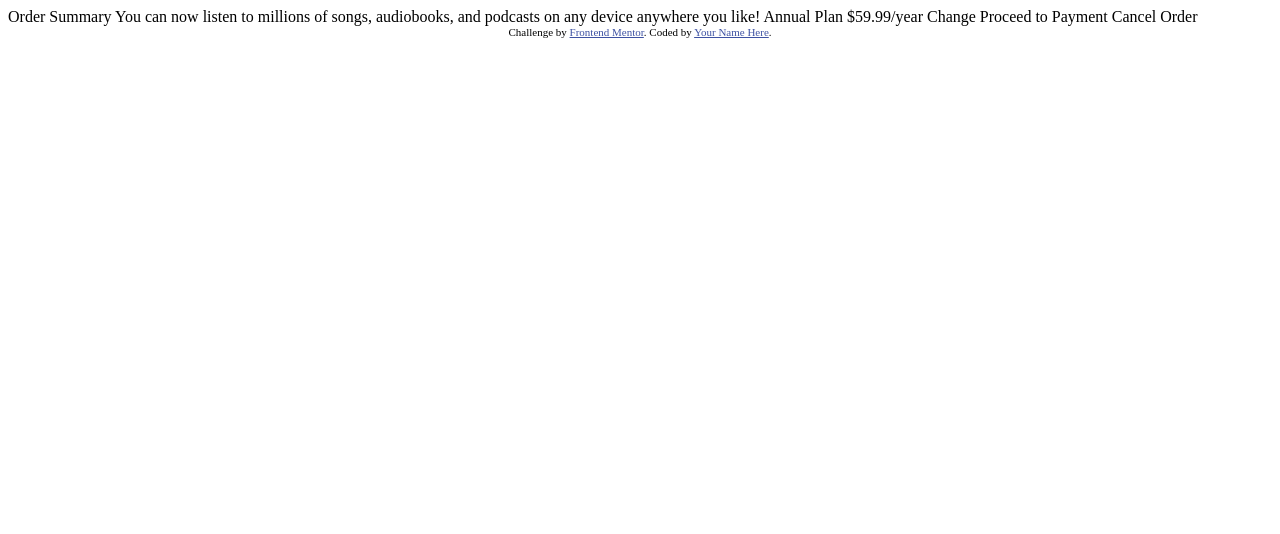
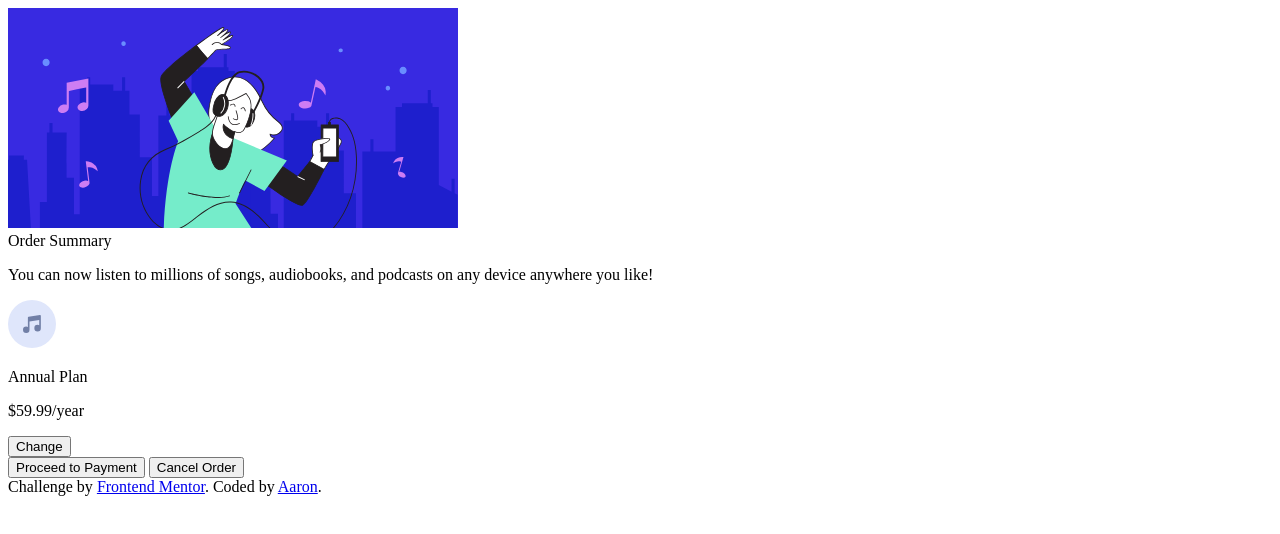
Before and after one commit to ag7621/fem-order-summary, a plain HTML site: page index.html in a window 1280 px wide. Drawn offline with Linux system fonts and the light colour scheme.

Commit message:
Update index.html, create style.css
updated html, added variables,

```diff
--- a/index.html
+++ b/index.html
@@ -2,36 +2,37 @@
 <html lang="en">
 <head>
   <meta charset="UTF-8">
-  <meta name="viewport" content="width=device-width, initial-scale=1.0"> <!-- displays site properly based on user's device -->
-
-  <link rel="icon" type="image/png" sizes="32x32" href="./images/favicon-32x32.png">
-
+  <meta http-equiv="X-UA-Compatible" content="IE=edge">
+  <meta name="viewport" content="width=device-width, initial-scale=1.0">
   <title>Frontend Mentor | Order summary card</title>
-
-  <!-- Feel free to remove these styles or customise in your own stylesheet 👍 -->
-  <style>
-    .attribution { font-size: 11px; text-align: center; }
-    .attribution a { color: hsl(228, 45%, 44%); }
-  </style>
+  <link rel="shortcut icon" href="images/favicon-32x32.png" type="image/x-icon">
+  <link rel="preconnect" href="https://fonts.googleapis.com">
+  <link rel="preconnect" href="https://fonts.gstatic.com" crossorigin>
+  <link href="https://fonts.googleapis.com/css2?family=Red+Hat+Display:wght@500;700;900&display=swap" rel="stylesheet">
 </head>
 <body>
-
-  Order Summary
-
-  You can now listen to millions of songs, audiobooks, and podcasts on any
-  device anywhere you like!
-
-  Annual Plan
-  $59.99/year
-
-  Change
-
-  Proceed to Payment
-  Cancel Order
-
-  <div class="attribution">
-    Challenge by <a href="https://www.frontendmentor.io?ref=challenge" target="_blank">Frontend Mentor</a>.
-    Coded by <a href="#">Your Name Here</a>.
-  </div>
+  <main>
+    <article class="card">
+      <img src="images/illustration-hero.svg" alt="">
+      <div class="card__content">
+        <div class="card__title">Order Summary</div>
+        <p>You can now listen to millions of songs, audiobooks, and podcasts on any device anywhere you like!</p>
+        <div class="plan">
+          <div>
+            <img src="images/icon-music.svg" alt="">
+          </div>
+          <p>Annual Plan</p>
+          <p>$59.99/year</p>
+          <button>Change</button>
+        </div>
+        <button>Proceed to Payment</button>
+        <button>Cancel Order</button>
+      </div>
+    </article>
+  </main>
+  <footer>
+        Challenge by <a href="https://www.frontendmentor.io?ref=challenge" target="_blank">Frontend Mentor</a>.
+    Coded by <a href="https://github.com/ag7621">Aaron</a>.
+  </footer>
 </body>
 </html>
--- /dev/null
+++ b/style.css
@@ -0,0 +1,94 @@
+:root {
+    /* colors */
+    --clr-blue-200: hsl(225, 100%, 94%);
+    --clr-blue-400: hsl(245, 75%, 52%);
+
+    --clr-blue-100: hsl(225, 100%, 98%);
+    --clr-blue-500: hsl(224, 23%, 55%);
+    --clr-blue-800: hsl(223, 47%, 23%);
+
+    --clr-white-100: hsl(0, 0%, 100%);
+
+    /* components */
+    --clr-body-bg: var(--clr-blue-200);
+    --clr-card-bg: var(--clr-white-100);
+    --clr-card-accent: var(--clr-blue-100);
+    --clr-card-btn: var(--clr-blue-400);
+
+    --clr-text-primary: var(--clr-blue-500);
+    --clr-heading-primary: var(--clr-blue-800);
+
+    /* font size */
+    --fs-400: 1rem;
+
+    /* font weight */
+    --fw-regular: 500;
+    --fw-semi-bold: 700;
+    --fw-bold: 900;
+
+}
+
+/*
+  Josh's Custom CSS Reset
+  https://www.joshwcomeau.com/css/custom-css-reset/
+*/
+*,
+*::before,
+*::after {
+    box-sizing: border-box;
+}
+
+* {
+    margin: 0;
+}
+
+html,
+body {
+    height: 100%;
+}
+
+body {
+    line-height: 1.5;
+    -webkit-font-smoothing: antialiased;
+}
+
+img,
+picture,
+video,
+canvas,
+svg {
+    display: block;
+    max-width: 100%;
+}
+
+input,
+button,
+textarea,
+select {
+    font: inherit;
+}
+
+p,
+h1,
+h2,
+h3,
+h4,
+h5,
+h6 {
+    overflow-wrap: break-word;
+}
+
+#root,
+#__next {
+    isolation: isolate;
+}
+
+/* general styles */
+
+body {
+    background-color: var(--clr-body-bg);
+    color: var(--clr-text-primary);
+    font-family: 'Red Hat Display', sans-serif;
+    font-size: var(--fs-400);
+    font-weight: var(--fw-regular);
+}
```
